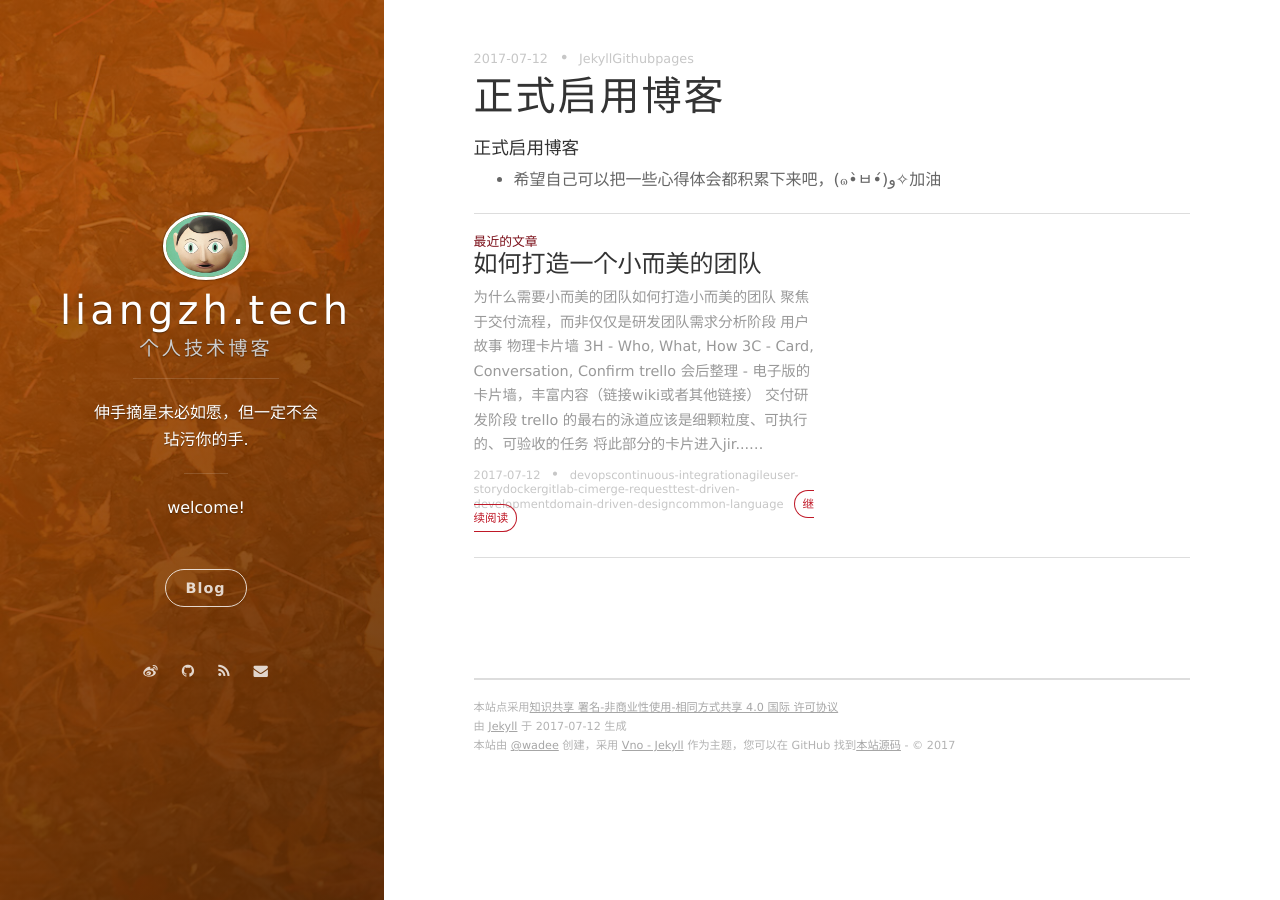
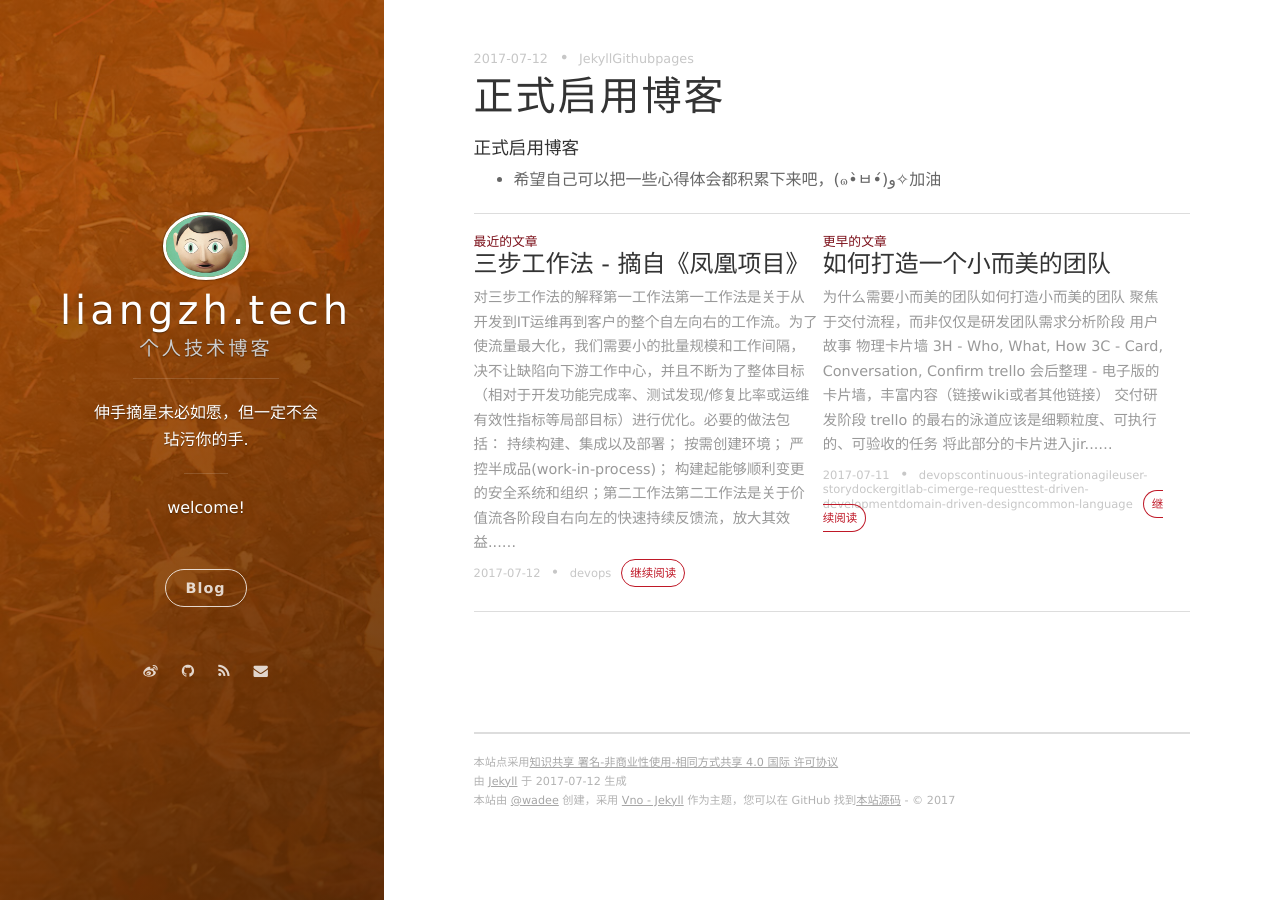
Before and after one commit to wadee/wadee.github.io, a Jekyll site: the page built from _posts/2017-07-12-hello-blog.md, in a window 1280 px wide. Built offline with Jekyll 4.4.1, drawn with Linux system fonts in a browser that asks for light colours; nearby versions of some CDN libraries; comment, search, counter and statistics services are not loaded.

Commit message:
三步工作法

```diff
--- /dev/null
+++ b/_posts/2017-07-12-three-step-of-work.md
@@ -0,0 +1,40 @@
+---
+layout: post
+title: 三步工作法 - 摘自《凤凰项目》
+date: 2017-07-12 11:11:11.000000000 +09:00
+tags: devops
+---
+
+## 对三步工作法的解释
+### 第一工作法
+第一工作法是关于从开发到IT运维再到客户的整个自左向右的工作流。为了使流量最大化，我们需要小的批量规模和工作间隔，决不让缺陷向下游工作中心，并且不断为了整体目标（相对于开发功能完成率、测试发现/修复比率或运维有效性指标等局部目标）进行优化。
+
+必要的做法包括：
+
+* 持续构建、集成以及部署；
+* 按需创建环境；
+* 严控半成品(work-in-process)；
+* 构建起能够顺利变更的安全系统和组织；
+
+### 第二工作法
+第二工作法是关于价值流各阶段自右向左的快速持续反馈流，放大其效益以确保防止问题再次发生，或者更快地发现和修复问题。这样，我们就能在所需之处获取或嵌入只是，从源头上保证质量。
+
+必要的做法包括：
+
+* 在部署管道中的构建和测试失败时“停止生产线”；
+* 日复一日地持续改进日常工作；
+* 创建快速的自动化测试工具，以确保代码自那个事处于可部署的状态；
+* 在开发和IT运维之间建立共同的目标和共同解决问题的机制；
+* 建立普遍的产品遥测技术，让每一个人都能知道，代码和环境是否在按照设定的运行，以及是否达到了客户的目标。
+
+### 第三工作法
+第三工作法是关于创建公司文化，改文化可带动两个风气的形成：
+
+* 不断尝试，这需要承担风险并从成功和失败中西区经验教训；
+* 理解重复和联系是熟练掌握的前提。
+
+尝试和承担风险让我们能够不懈地改进工作系统，这经常要求我们去做一些与几十年来做法大不相同的事。一旦出了问题，不断重复日常操练赋予我们的技能和经验，令我们可以撤回至安全区域并恢复正常运作。
+
+必要的做法包括：
+
+* 营造一种勇于创新、敢于冒险（相对与畏惧或盲目服从命令）以及高信任度（相对于低信任度和命令控制）的文化，把至少20%的开发和IT运维周期拨给非功能性需求，并且不断鼓励进行改进。
--- a/_posts/2017-17-12-how-to-build-a-small-and-beautiful-team.md
+++ b/_posts/2017-17-12-how-to-build-a-small-and-beautiful-team.md
@@ -1,7 +1,7 @@
 ---
 layout: post
 title: 如何打造一个小而美的团队
-date: 2017-07-12 11:11:11.000000000 +09:00
+date: 2017-07-11 11:11:11.000000000 +09:00
 tags: devops continuous-integration agile user-story docker gitlab-ci merge-request test-driven-development domain-driven-design common-language
 ---
 ### 为什么需要小而美的团队
```
